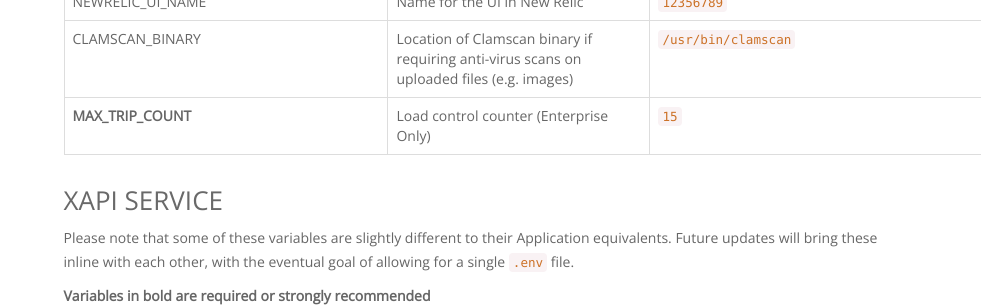
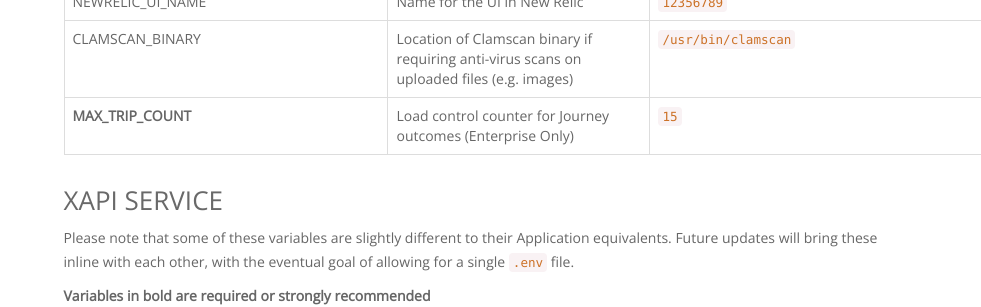
Before and after one commit to LearningLocker/docs, a Jekyll site: the page built from src/guides-configuring.md, in a window 1280 px wide and 900 px high, scrolled down 3241 px. Shown: the part 154-461 px from the top of the window, without its empty margins (299-1280 px from the left). Built offline with Jekyll 4.4.1, drawn with Linux system fonts in a browser that asks for light colours; nearby versions of some CDN libraries; our own code applies the rules of GitHub Pages for plain Markdown files.

Commit message:
Update src/guides-configuring.md

```diff
--- a/src/guides-configuring.md
+++ b/src/guides-configuring.md
@@ -72,7 +72,7 @@ NEW_RELIC_LICENSE_KEY | A New Relic license key for monitoring the UI and API |
 NEWRELIC_API_NAME | Name for the API in New Relic | `12356789` | -
 NEWRELIC_UI_NAME | Name for the UI in New Relic | `12356789` | -
 CLAMSCAN_BINARY | Location of Clamscan binary if requiring anti-virus scans on uploaded files (e.g. images) | `/usr/bin/clamscan` | -
-**MAX_TRIP_COUNT** | Load control counter (Enterprise Only) | `15` | -
+**MAX_TRIP_COUNT** | Load control counter for Journey outcomes (Enterprise Only) | `15` | -
 
 ## xAPI Service
 
```
